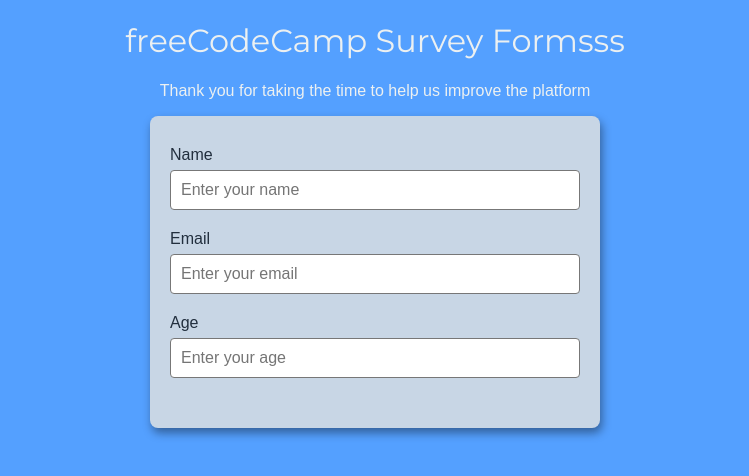
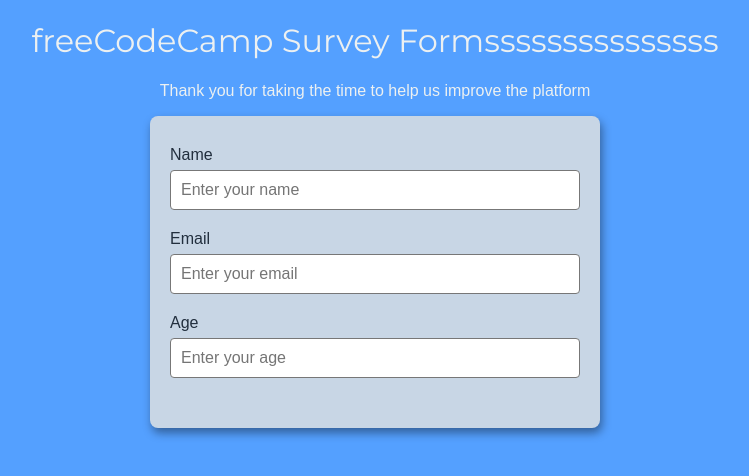
Before and after one commit to engrbugs/Survey.Form, a plain HTML site: page index.html in a window 1280 px wide. Shown: the whole page, without its empty margins (265-1014 px from the left). Drawn offline with Linux system fonts and the light colour scheme.

Commit message:
Hello I'm here

```diff
--- a/index.html
+++ b/index.html
@@ -65,7 +65,7 @@
     </style>
     <header>
         <h1 id="title">
-            freeCodeCamp Survey Formsss
+            freeCodeCamp Survey Formsssssssssssssss
         </h1>
         <p id="description">
             Thank you for taking the time to help us improve the platform
```
